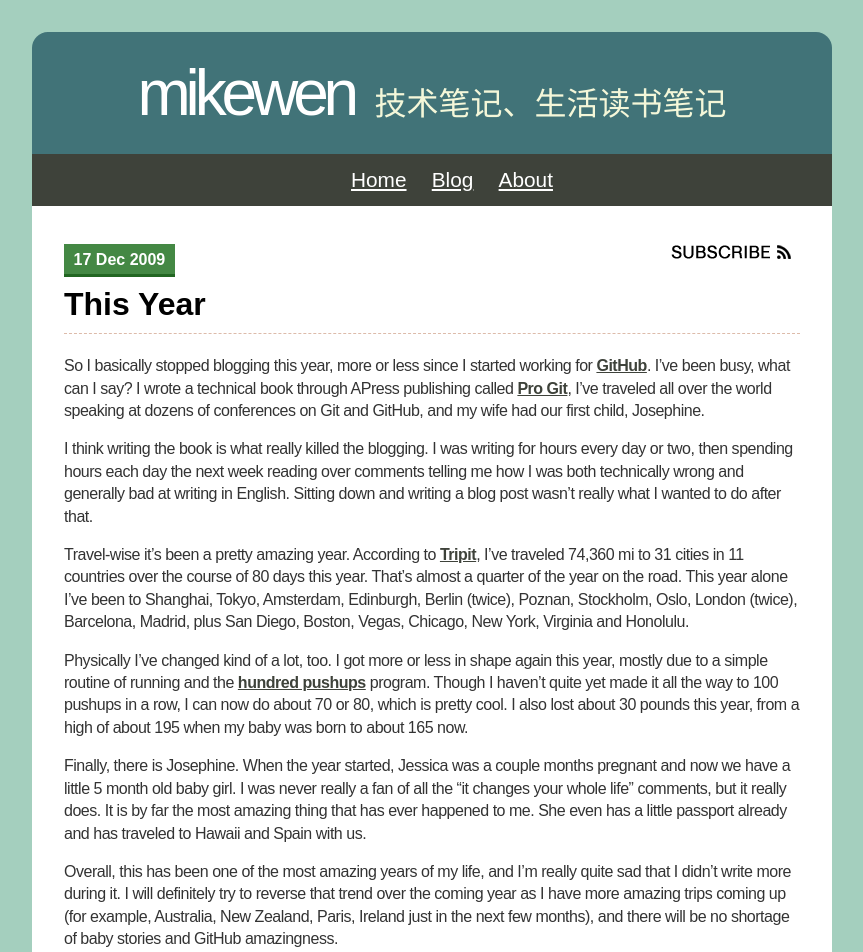
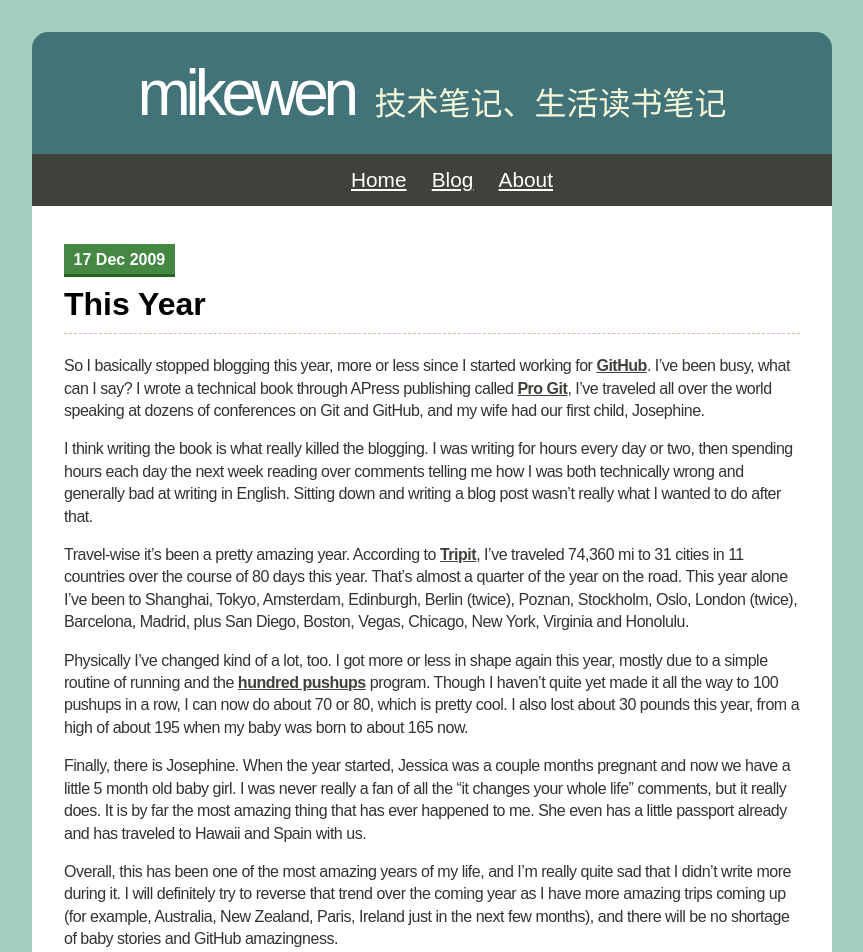
Before and after one commit to mountainswen/mikewen.github.com, a Jekyll site: the page built from blog.html, in a window 1280 px wide. Shown: the top 952 px of the page, without its empty margins (208-1071 px from the left). Built offline with Jekyll 4.4.1, drawn with Linux system fonts in a browser that asks for light colours.

Commit message:
rm subscribe

```diff
--- a/blog.html
+++ b/blog.html
@@ -3,8 +3,6 @@
 title: Blog
 full_posts: 5
 ---
-
-<a href='http://feeds.feedburner.com/JoinTheConversation' class='float-right'><img src='/images/subscribe.png' alt='Subscribe to XML Feed'/></a>
 
 {% for post in site.posts %}
   {% if forloop.index < page.full_posts %}
```
